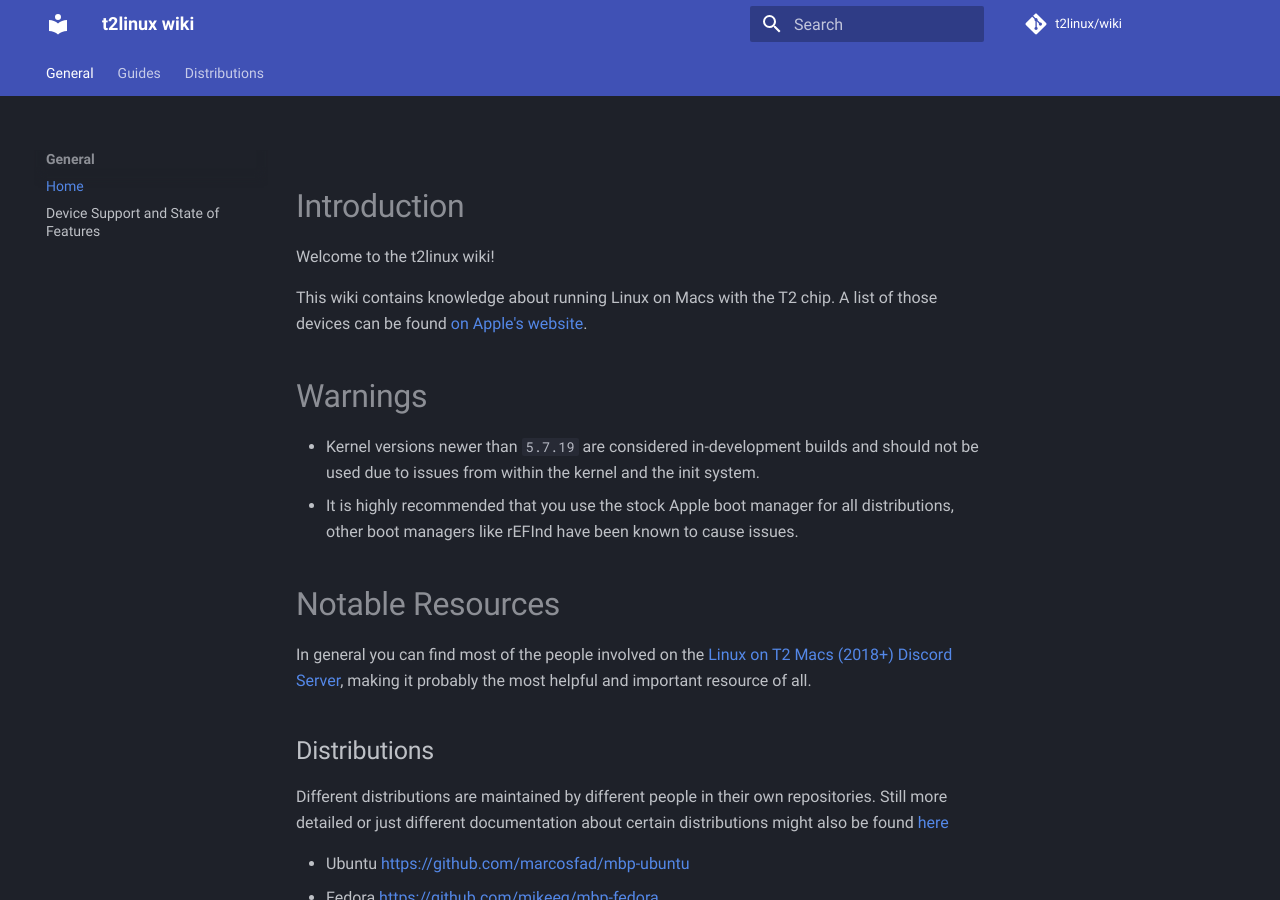
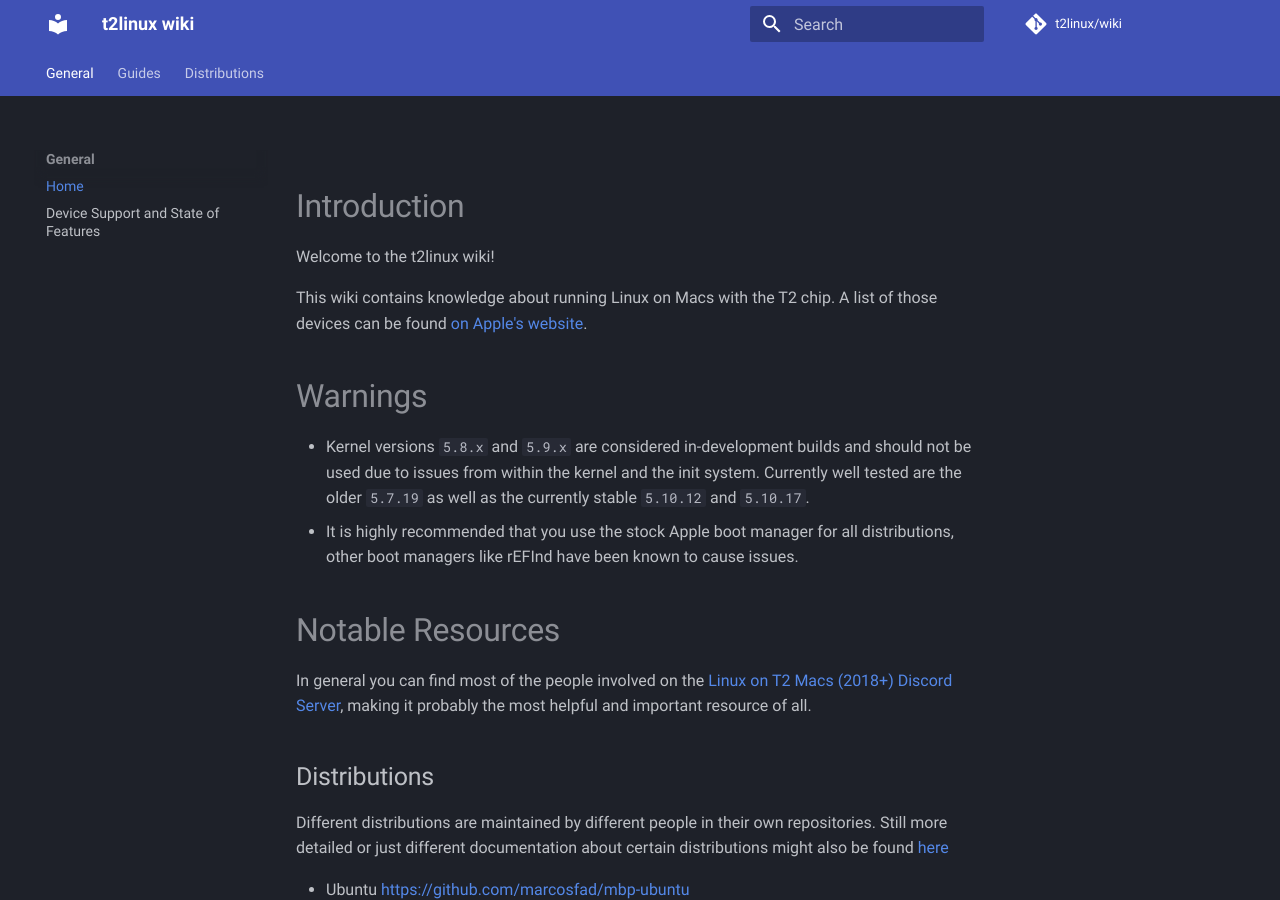
Before and after one commit to t2linux/wiki, an MkDocs documentation site: the page built from docs/index.md, in a window 1280 px wide and 900 px high. Built offline with MkDocs 1.6.1 and Material for MkDocs 9.7.7, drawn with Linux system fonts in a browser that asks for light colours; comment, search, counter and statistics services are not loaded.

Commit message:
Index: Point out 5.10.12 and 5.10.17 as stable

```diff
--- a/docs/index.md
+++ b/docs/index.md
@@ -7,7 +7,7 @@ A list of those devices can be found [on Apple's website](https://support.apple.
 
 # Warnings
 
-- Kernel versions newer than `5.7.19` are considered in-development builds and should not be used due to issues from within the kernel and the init system.
+- Kernel versions `5.8.x` and `5.9.x` are considered in-development builds and should not be used due to issues from within the kernel and the init system. Currently well tested are the older `5.7.19` as well as the currently stable `5.10.12` and `5.10.17`.
 - It is highly recommended that you use the stock Apple boot manager for all distributions, other boot managers like rEFInd have been known to cause issues.
 
 # Notable Resources
```
